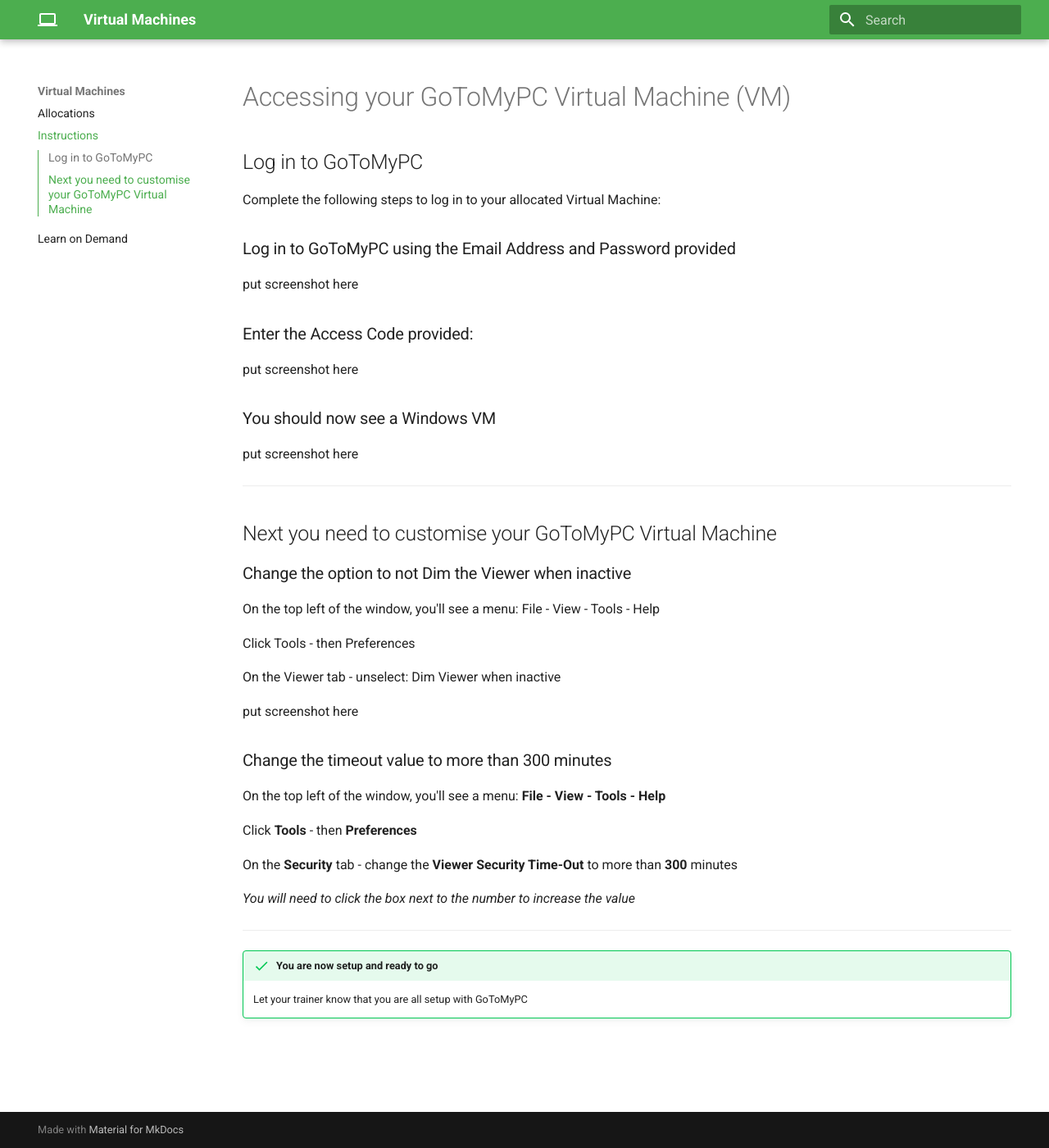
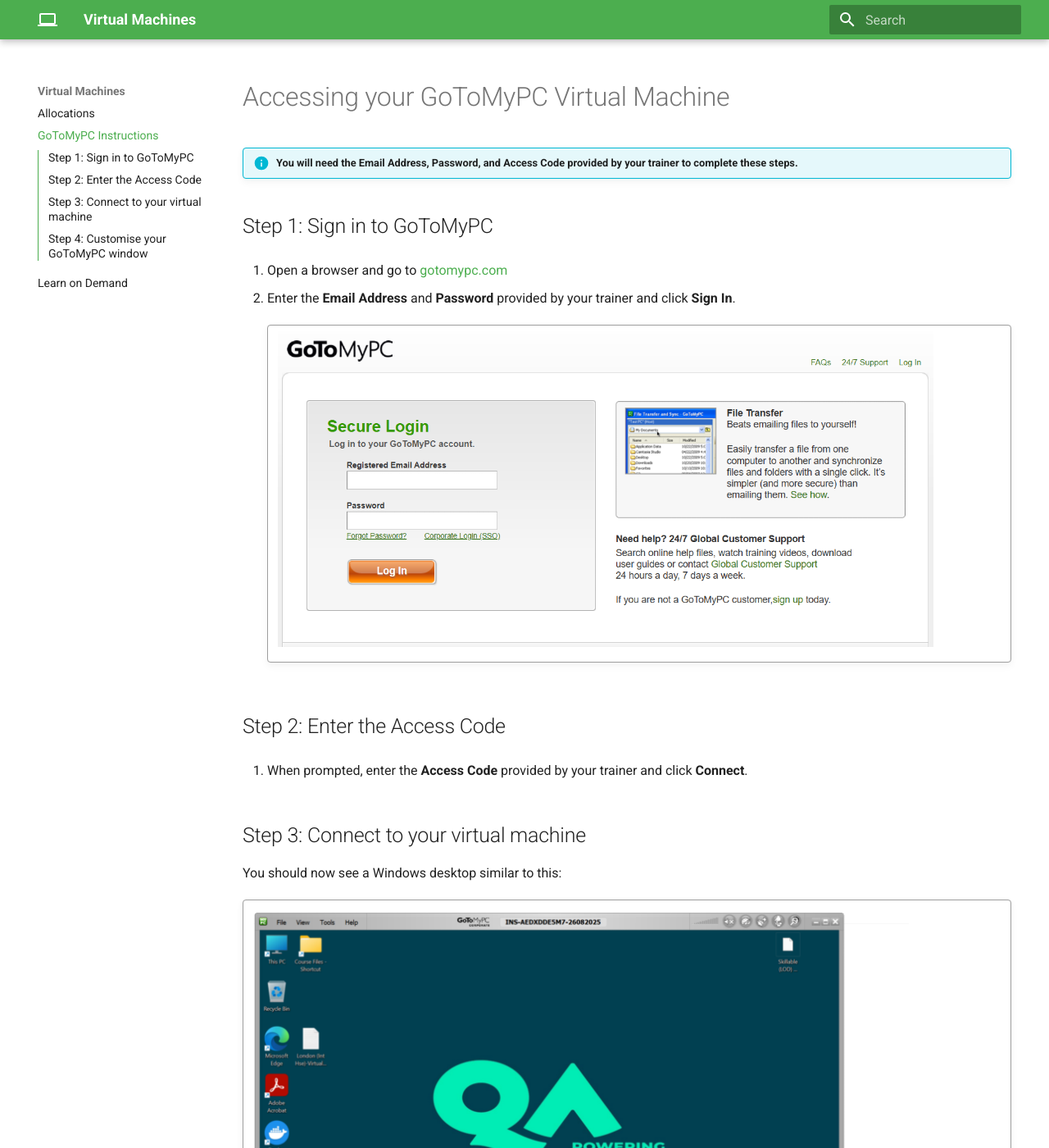
Before and after one commit to qaalabs/vmsetup, an MkDocs documentation site: the page built from docs/gotomypc-instructions.md, in a window 1280 px wide and 1400 px high. Shown: the whole window at 82% size. Built offline with MkDocs 1.6.1 and Material for MkDocs 9.7.7, drawn with Linux system fonts in a browser that asks for light colours; some of the changed text lies outside the part shown.

Commit message:
Add instructions

```diff
--- a/docs/gotomypc-instructions.md
+++ b/docs/gotomypc-instructions.md
@@ -1,47 +1,58 @@
-# Accessing your GoToMyPC Virtual Machine (VM)
+# Accessing your GoToMyPC Virtual Machine
 
-## Log in to GoToMyPC
+!!! info "You will need the **Email Address**, **Password**, and **Access Code** provided by your trainer to complete these steps."
 
-Complete the following steps to log in to your allocated Virtual Machine:
 
-### Log in to GoToMyPC using the Email Address and Password provided
+## Step 1: Sign in to GoToMyPC
 
-put screenshot here
+1. Open a browser and go to [gotomypc.com](https://www.gotomypc.com/)
 
-### Enter the Access Code provided:
+2. Enter the **Email Address** and **Password** provided by your trainer and click **Sign In**.
 
-put screenshot here
+    !!! quote ""
+        ![GoToMyPC sign in](img/main-logon.png)
 
-### You should now see a Windows VM
 
-put screenshot here
+## Step 2: Enter the Access Code
+
+1. When prompted, enter the **Access Code** provided by your trainer and click **Connect**.
+
+    <!-- screenshot needed: img/gotomypc-access-code.png -->
+
+
+## Step 3: Connect to your virtual machine
+
+You should now see a Windows desktop similar to this:
+
+!!! quote ""
+    ![GoToMyPC Windows desktop](img/gotomypc-desktop.png)
+
+
+## Step 4: Customise your GoToMyPC window
+
+Before you start working, change two settings in GoToMyPC to avoid interruptions during the session.
+
+### Turn off Dim Viewer
+
+1. In the menu bar at the top of the window, click **Tools** then **Preferences**.
+
+2. On the **Viewer** tab, uncheck **Dim Viewer when inactive**.
+
+    <!-- screenshot needed: img/gotomypc-dim-viewer.png -->
+
+
+### Increase the session timeout
+
+1. In the menu bar at the top of the window, click **Tools** then **Preferences**.
+
+2. On the **Security** tab, change the **Viewer Security Time-Out** to more than **300** minutes.
+
+    !!! tip "Click the checkbox next to the number field to enable editing, then increase the value."
+
+    !!! quote ""
+        ![Set session timeout](img/set-timeout.png)
+
 
 ---
 
-## Next you need to customise your GoToMyPC Virtual Machine
-
-### Change the option to not Dim the Viewer when inactive
-
-On the top left of the window, you'll see a menu: File - View - Tools - Help
-
-Click Tools - then Preferences
-
-On the Viewer tab - unselect: Dim Viewer when inactive
-
-
-put screenshot here
-
-### Change the timeout value to more than 300 minutes
-
-On the top left of the window, you'll see a menu: **File - View - Tools - Help**
-
-Click **Tools** - then **Preferences**
-
-On the **Security** tab - change the **Viewer Security Time-Out** to more than **300** minutes
-
-*You will need to click the box next to the number to increase the value*
-
----
-
-!!! success "You are now setup and ready to go"
-    Let your trainer know that you are all setup with GoToMyPC
+!!! success "You are now set up and ready to go. Let your trainer know in the WebEx chat that you are all set up with GoToMyPC."
--- a/docs/lod-instructions.md
+++ b/docs/lod-instructions.md
@@ -1 +1,99 @@
-# Learn on Demand (LOD)
+# Accessing Learn On Demand (LOD)
+
+!!! info "You will need a QA Learn On Demand account and an LOD key from your trainer to complete these steps."
+
+
+## Step 1: Go to the QA Learn On Demand website
+
+1. Open a browser and go to [qa.learnondemand.net](https://qa.learnondemand.net/)
+
+    !!! quote ""
+        ![LOD home page](img/lod-home-page.png)
+
+
+## Step 2: Sign in to your LOD account
+
+!!! note "If you do not have a QA LOD account yet, you need to create one first."
+    1. Click **Create an Account**
+    2. Enter your details using your **work email address**
+    3. Click **Save**
+
+    !!! quote ""
+        ![Create an account](img/lod-create-account.png)
+
+1. Enter your **Username** and **Password** and click **Sign in**.
+
+    !!! quote ""
+        ![Sign in to LOD](img/lod-signin.png)
+
+
+## Step 3: Check your dashboard
+
+You should see your Learn On Demand dashboard:
+
+!!! quote ""
+    ![LOD dashboard](img/lod-dashboard.png)
+
+
+## Step 4: Redeem your LOD key
+
+!!! warning "You will need a LOD key from your trainer to complete this step."
+
+1. Copy and paste your LOD key (provided by your trainer) into the **Redeem Training Key** box.
+
+2. Click **Redeem**.
+
+    !!! quote ""
+        ![Enter LOD key](img/lod-enter-key.png)
+
+
+## Step 5: Launch the virtual machine
+
+A course for this week should now appear on your dashboard.
+
+1. Click the course for this week.
+
+2. Click the **Launch** button.
+
+    !!! quote ""
+        ![Launch VM](img/lod-launch-vm.png)
+
+
+## Step 6: Wait for the lab to build
+
+Your LOD lab is now being built. This may take a minute or two.
+
+!!! quote ""
+    ![Lab being built](img/lod-lab-being-built.png)
+
+!!! success "When the build is complete, you should see a Windows desktop like this:"
+
+!!! quote ""
+    ![LOD Windows desktop](img/lod-desktop.png)
+
+
+## Step 7: Customise the virtual machine
+
+The LOD interface includes an instructions pane on the right -- you can remove it to give yourself more screen space.
+
+1. Click the **Computer icon** in the top-left toolbar.
+
+2. Click **Split Windows** -- the instructions pane can now be minimised.
+
+    !!! quote ""
+        ![LOD instructions box](img/lod-instructions-box.png)
+
+3. To make the VM fill your screen, click **Full Screen** in the top-left toolbar, or maximise the browser window -- the VM will scale to fit.
+
+    !!! quote ""
+        ![Maximise LOD window](img/lod-maximise-window.png)
+
+!!! tip "To paste text into the VM, use the **Keyboard icon** in the top-left toolbar."
+
+!!! quote ""
+    ![LOD clipboard/text paste](img/lod-clipboard-text.png)
+
+
+---
+
+!!! success "You are now set up with Learn on Demand. Let your trainer know in the WebEx chat that you are ready to go."
--- a/mkdocs.yml
+++ b/mkdocs.yml
@@ -5,7 +5,7 @@
 # Navigation menu
 nav:
   - Allocations: index.md
-  - Instructions: gotomypc-instructions.md
+  - GoToMyPC Instructions: gotomypc-instructions.md
   - Learn on Demand: lod-instructions.md
 
 not_in_nav: |
```
